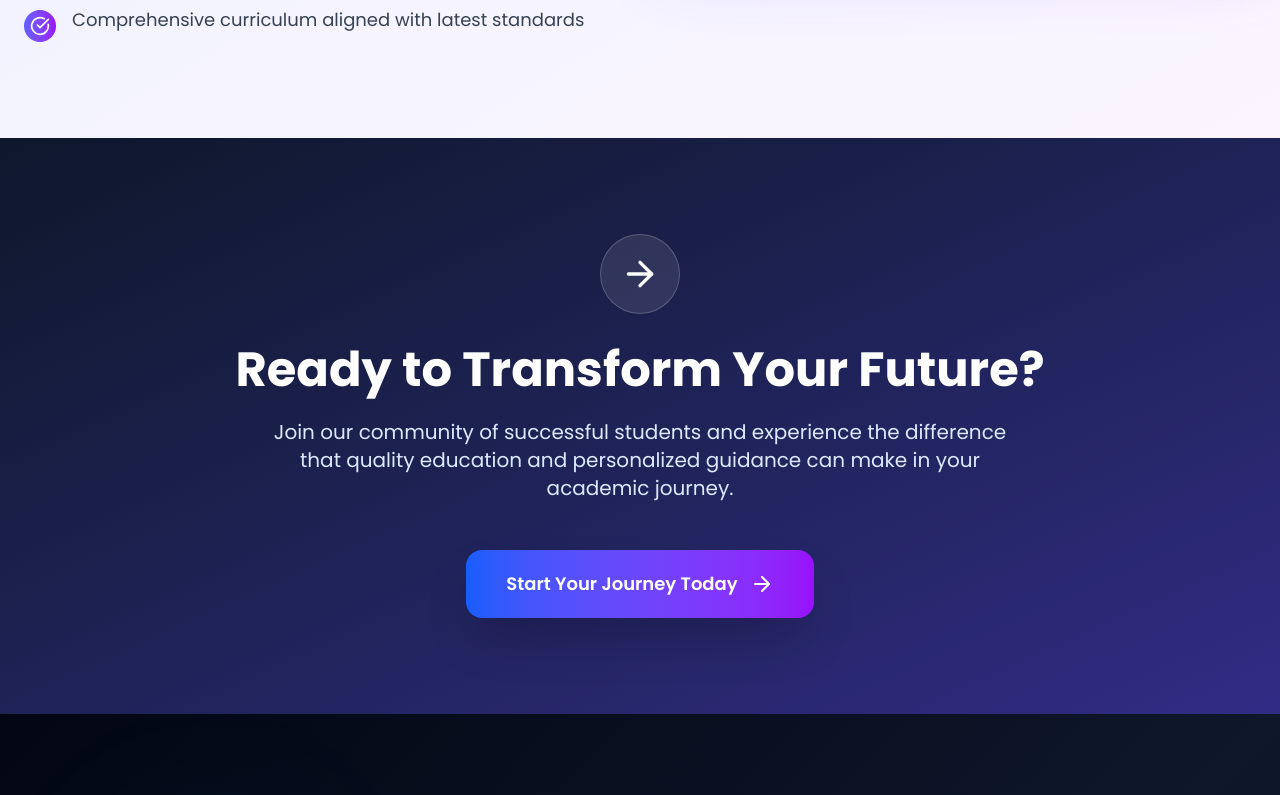
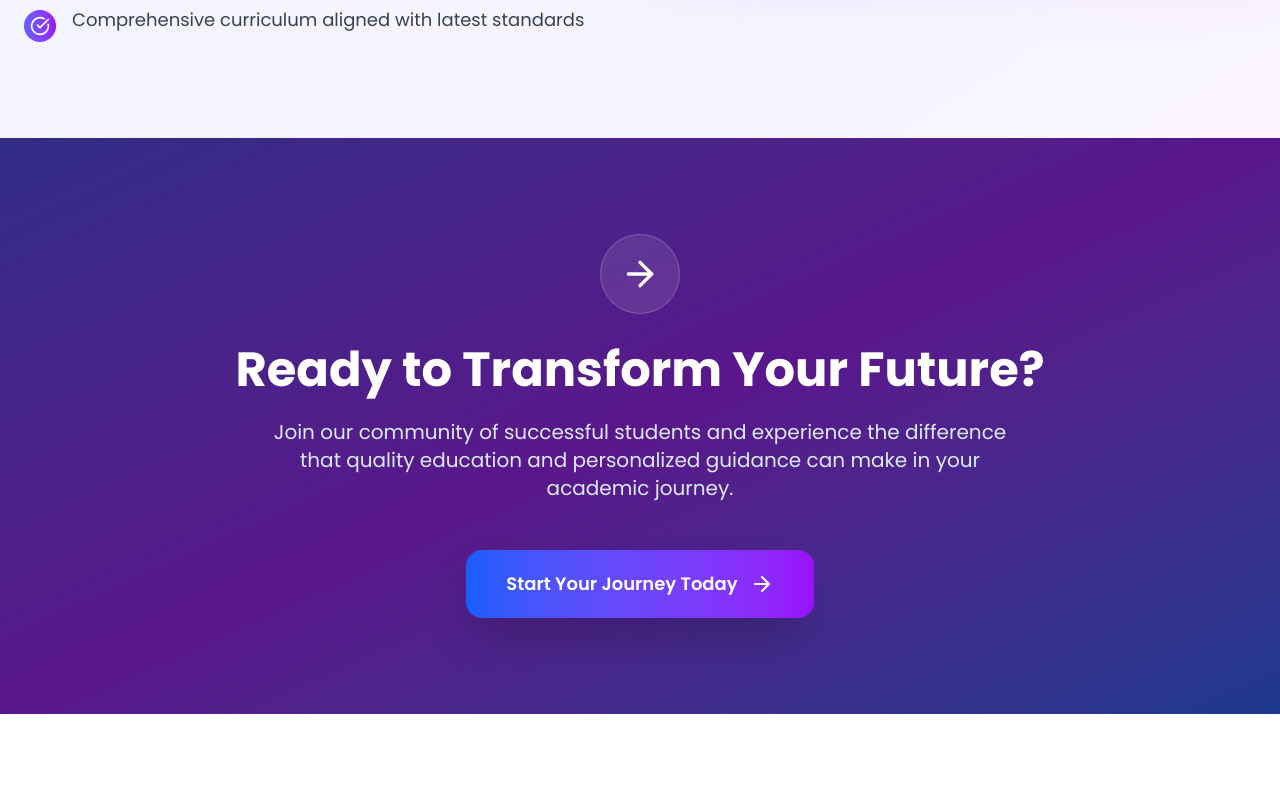
Before and after one commit to MdSahilAlii/KLC, a Next.js app: page /about-us in a window 1280 px wide. Shown: the part 4460-5255 px from the top of the page. After the commit the page ends 5174 px from the top, so only its background shows below. Built offline with nearby package versions, Linux system fonts and the light colour scheme.

Commit message:
footer fixed

```diff
--- a/src/app/about-us/page.jsx
+++ b/src/app/about-us/page.jsx
@@ -347,7 +347,7 @@ const AboutUs = () => {
       </div>
 
       {/* CTA Section */}
-      <div className="py-24 bg-gradient-to-br from-slate-900 to-indigo-900 text-white px-6">
+      <div className="py-24 bg-gradient-to-br from-indigo-900 via-purple-900 to-blue-900 text-white px-6">
         <div className="max-w-5xl mx-auto text-center">
           <div className="inline-flex items-center justify-center w-20 h-20 bg-white/10 backdrop-blur-lg rounded-full mb-8 border border-white/20">
             <ArrowRight className="w-10 h-10 text-white" />
@@ -356,13 +356,14 @@ const AboutUs = () => {
           <p className="text-xl text-blue-100 mb-12 max-w-3xl mx-auto">
             Join our community of successful students and experience the difference that quality education and personalized guidance can make in your academic journey.
           </p>
-          <a href='/' className="bg-gradient-to-r from-blue-600 to-purple-600 hover:from-blue-700 hover:to-purple-700 text-white px-10 py-5 rounded-2xl text-lg font-semibold transition-all duration-300 inline-flex items-center shadow-2xl hover:shadow-3xl hover:scale-105">
+          <a href='/courses' className="bg-gradient-to-r from-blue-600 to-purple-600 hover:from-blue-700 hover:to-purple-700 text-white px-10 py-5 rounded-2xl text-lg font-semibold transition-all duration-300 inline-flex items-center shadow-2xl hover:shadow-3xl hover:scale-105">
             Start Your Journey Today
             <ArrowRight className="w-6 h-6 ml-3" />
           </a>
         </div>
       </div>
     </div>
+
   );
 };
 
--- a/src/app/courses/page.jsx
+++ b/src/app/courses/page.jsx
@@ -3,6 +3,7 @@
 
 import React, { useState } from 'react';
 import { Clock, Users, Star, BookOpen, Award, Play, ChevronRight, Filter, Zap } from 'lucide-react';
+import Footer from '@/components/Footer';
 
 const CoursesPage = () => {
   const [selectedCategory, setSelectedCategory] = useState('all');
@@ -629,6 +630,7 @@ const CoursesPage = () => {
       </div>
 
       {/* Call to Action */}
+      <Footer />
 
     </div>
   );
--- a/src/app/layout.jsx
+++ b/src/app/layout.jsx
@@ -20,7 +20,7 @@ export default function RootLayout({ children }) {
           <main data-scroll-container>
             <Navbar />
             {children}
-            <Footer />
+            {/* <Footer /> */}
           </main>
         {/* </LocomotiveScrollProvider> */}
       </body>
--- a/src/app/page.jsx
+++ b/src/app/page.jsx
@@ -29,7 +29,7 @@ export default function Home() {
     <Courses/>
     <Teachers/>
     <Testimonials/>
-    {/* <Footer/> */}
+    <Footer/>
 
      {/* </LocomotiveScrollProvider> */}
     {/* <Foot/> */}
```
